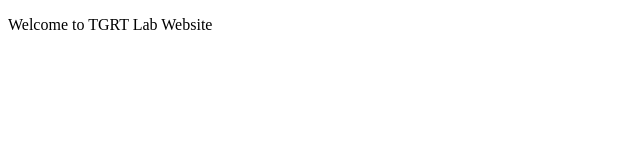
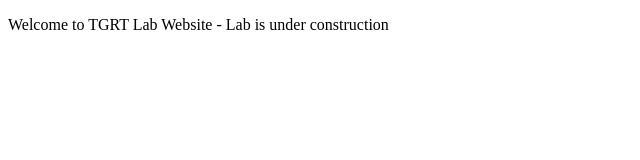
Before and after one commit to Tgrtlab/TGRTlab.com, a plain HTML site: page index.html in a window 1280 px wide. Shown: the whole page, without its empty margins (0-640 px from the left). Drawn offline with Linux system fonts and the light colour scheme.

Commit message:
Update index.html

```diff
--- a/index.html
+++ b/index.html
@@ -8,7 +8,7 @@
 </head>
 <body>
     <div class="main">
-        <p> Welcome to TGRT Lab Website</p>
+        <p> Welcome to TGRT Lab Website - Lab is under construction</p>
     </div>
 </body>
 </html>
```
